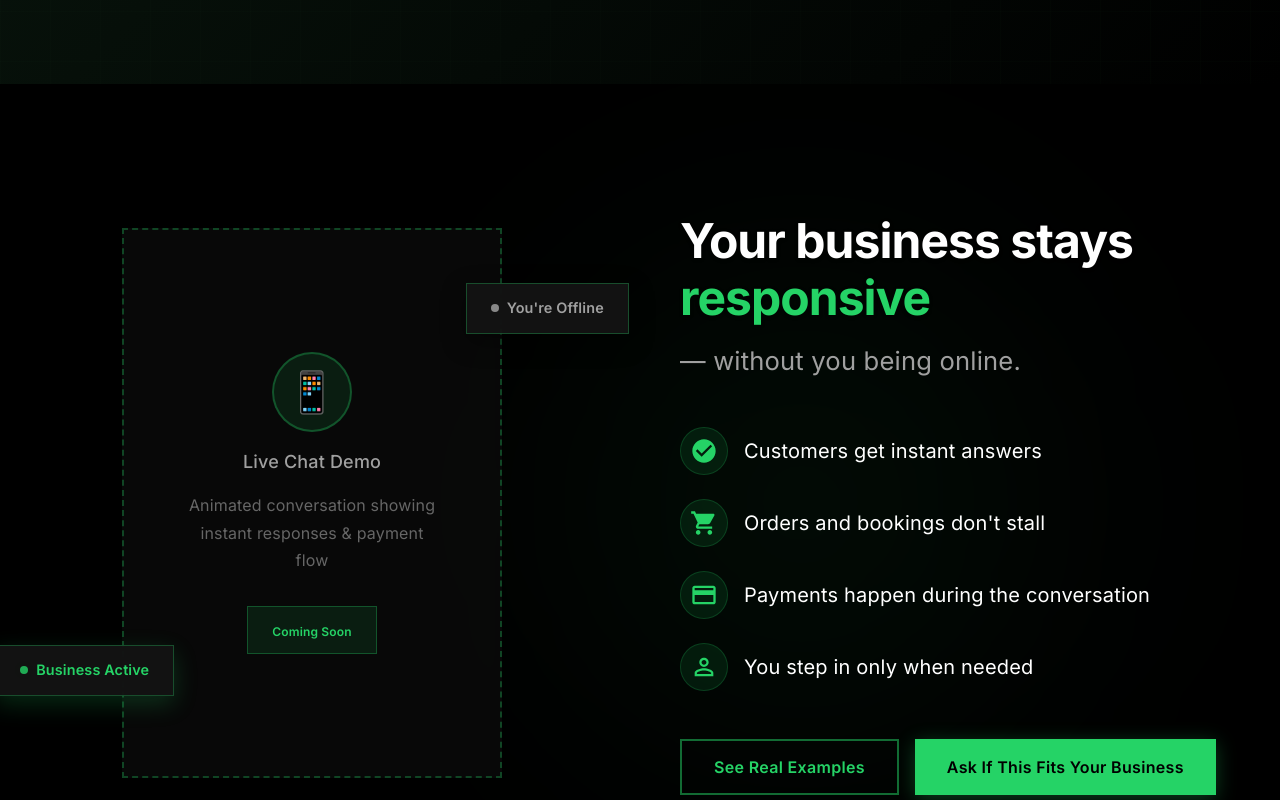
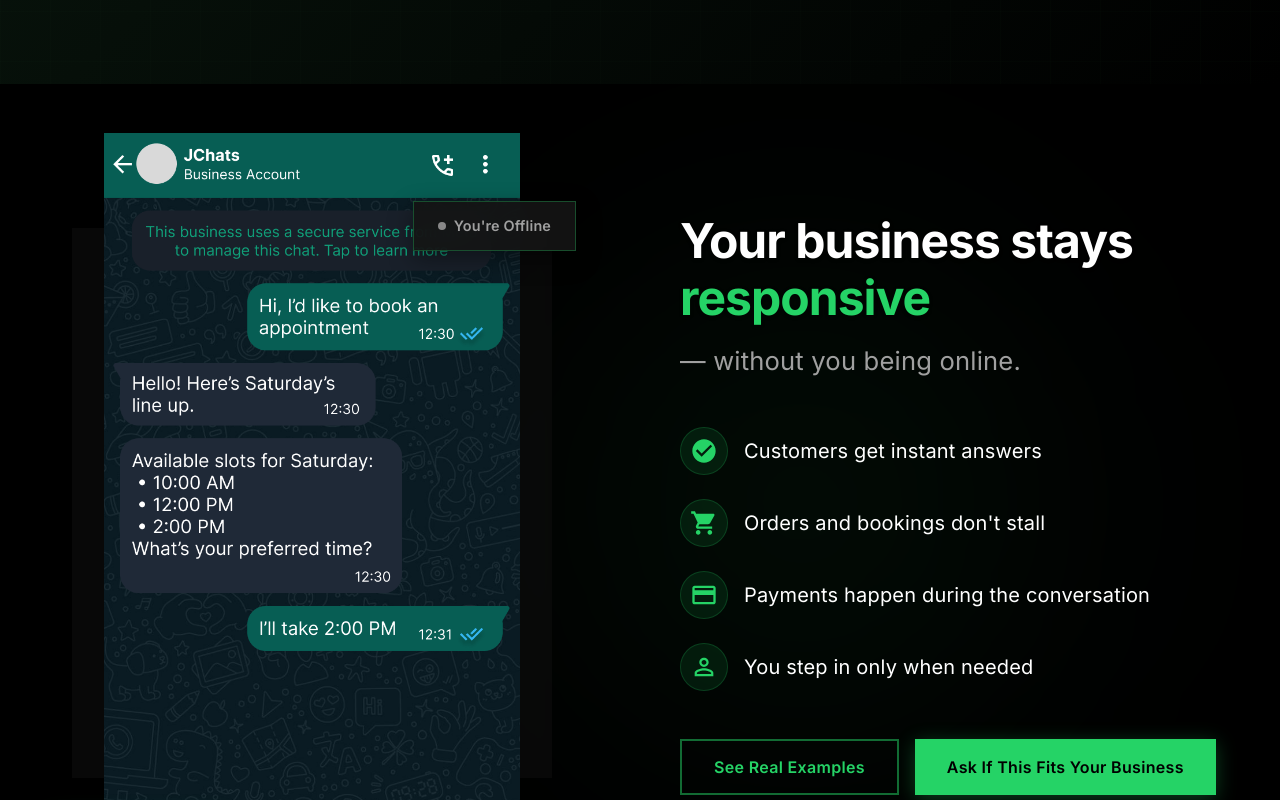
Before and after one commit to Jiaminie/jchats, a React (Vite) app: page / in a window 1280 px wide. Shown: the part 2360-3160 px from the top of the page. Built offline with nearby package versions, Linux system fonts and the light colour scheme.

Commit message:
update placeholders

```diff
--- a/src/components/sections/OutcomeSection.tsx
+++ b/src/components/sections/OutcomeSection.tsx
@@ -89,14 +89,14 @@ export default function OutcomeSection() {
                 }}
               >
                 {/* Demo Placeholder */}
+
                 <Box
                   sx={{
                     width: "100%",
-                    maxWidth: "380px",
+                    maxWidth: "480px",
                     height: "550px",
                     bgcolor: "rgba(20, 20, 20, 0.4)",
                     backdropFilter: "blur(10px)",
-                    border: "2px dashed rgba(37, 211, 102, 0.3)",
                     borderRadius: 4,
                     display: "flex",
                     flexDirection: "column",
@@ -106,76 +106,24 @@ export default function OutcomeSection() {
                     p: 4,
                   }}
                 >
-                  <Box
-                    sx={{
-                      width: 80,
-                      height: 80,
-                      borderRadius: "50%",
-                      bgcolor: "rgba(37, 211, 102, 0.1)",
-                      border: "2px solid rgba(37, 211, 102, 0.3)",
-                      display: "flex",
-                      alignItems: "center",
-                      justifyContent: "center",
-                    }}
-                  >
-                    <Typography
-                      sx={{
-                        fontSize: "2.5rem",
-                        color: "#25D366",
-                      }}
-                    >
-                      📱
-                    </Typography>
-                  </Box>
-                  <Typography
-                    variant="h6"
-                    sx={{
-                      color: "#A0A0A0",
-                      textAlign: "center",
-                      fontWeight: 500,
-                    }}
-                  >
-                    Live Chat Demo
-                  </Typography>
-                  <Typography
-                    variant="body2"
-                    sx={{
-                      color: "#666",
-                      textAlign: "center",
-                      maxWidth: "250px",
-                    }}
-                  >
-                    Animated conversation showing instant responses & payment
-                    flow
-                  </Typography>
-                  <Box
-                    sx={{
-                      mt: 2,
-                      px: 3,
-                      py: 1,
-                      bgcolor: "rgba(37, 211, 102, 0.1)",
-                      border: "1px solid rgba(37, 211, 102, 0.3)",
-                      borderRadius: 2,
-                    }}
-                  >
-                    <Typography
-                      variant="caption"
-                      sx={{
-                        color: "#25D366",
-                        fontWeight: 600,
-                        fontSize: "0.75rem",
-                      }}
-                    >
-                      Coming Soon
-                    </Typography>
-                  </Box>
-                </Box>
+                <Box
+                  component="img"
+                  src="/gifs/mpesa.gif"
+                  alt="JChats retail automation demo"
+                  loading="lazy"
+                  decoding="async"
+                  sx={{
+                    width: "100%",
+                    height: "auto",
+                    display: "block",
+                  }}
+                />
 
                 {/* Floating "You're Offline" Badge */}
                 <Box
                   sx={{
                     position: "absolute",
-                    top: "10%",
+                    top: { xs: "10%", md: "-5%" },
                     right: { xs: "5%", md: "-5%" },
                     px: 3,
                     py: 1.5,
@@ -212,7 +160,7 @@ export default function OutcomeSection() {
                 <Box
                   sx={{
                     position: "absolute",
-                    bottom: "15%",
+                    bottom: { xs: "5%", md: "-15%" },
                     left: { xs: "5%", md: "-5%" },
                     px: 3,
                     py: 1.5,
@@ -255,7 +203,8 @@ export default function OutcomeSection() {
                     </Typography>
                   </Stack>
                 </Box>
-              </Box>
+                </Box>
+                </Box>
             </motion.div>
           </Grid>
 
--- a/src/components/sections/SeeItInAction.tsx
+++ b/src/components/sections/SeeItInAction.tsx
@@ -158,7 +158,7 @@ const SeeItInAction: React.FC = () => {
                 >
                   <Box
                     component="img"
-                    src="/gifs/retail.gif" // Replace with actual path
+                    src="/gifs/retail.gif"
                     alt="JChats retail automation demo"
                     loading="lazy"
                     decoding="async"
```
Also changed, not shown: public/gifs/mpesa.gif (added).
